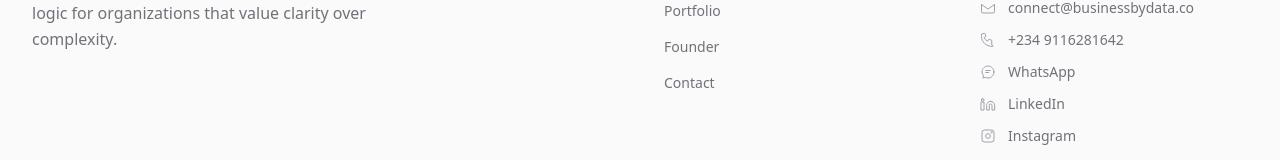
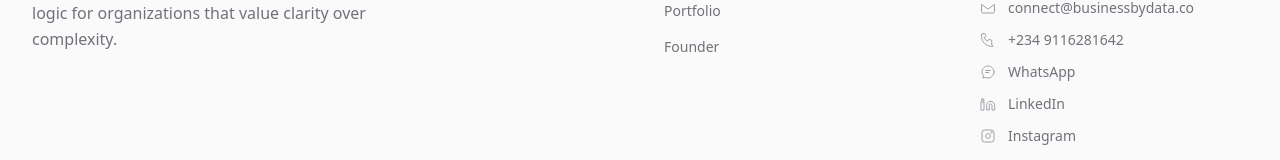
Before and after one commit to remavaish1/businessbydata, a React (Vite) app: page /#/ in a window 1280 px wide. Shown: the part 1060-1220 px from the top of the page. Built offline with nearby package versions, Linux system fonts and the light colour scheme.

Commit message:
Update App.tsx

```diff
--- a/App.tsx
+++ b/App.tsx
@@ -273,11 +273,7 @@ const Footer: React.FC = () => {
                   Founder
                 </Link>
               </li>
-              <li>
-                <Link to="/contact" className="text-sm text-zinc-500 hover:text-zinc-900">
-                  Contact
-                </Link>
-              </li>
+
             </ul>
           </div>
 
```
